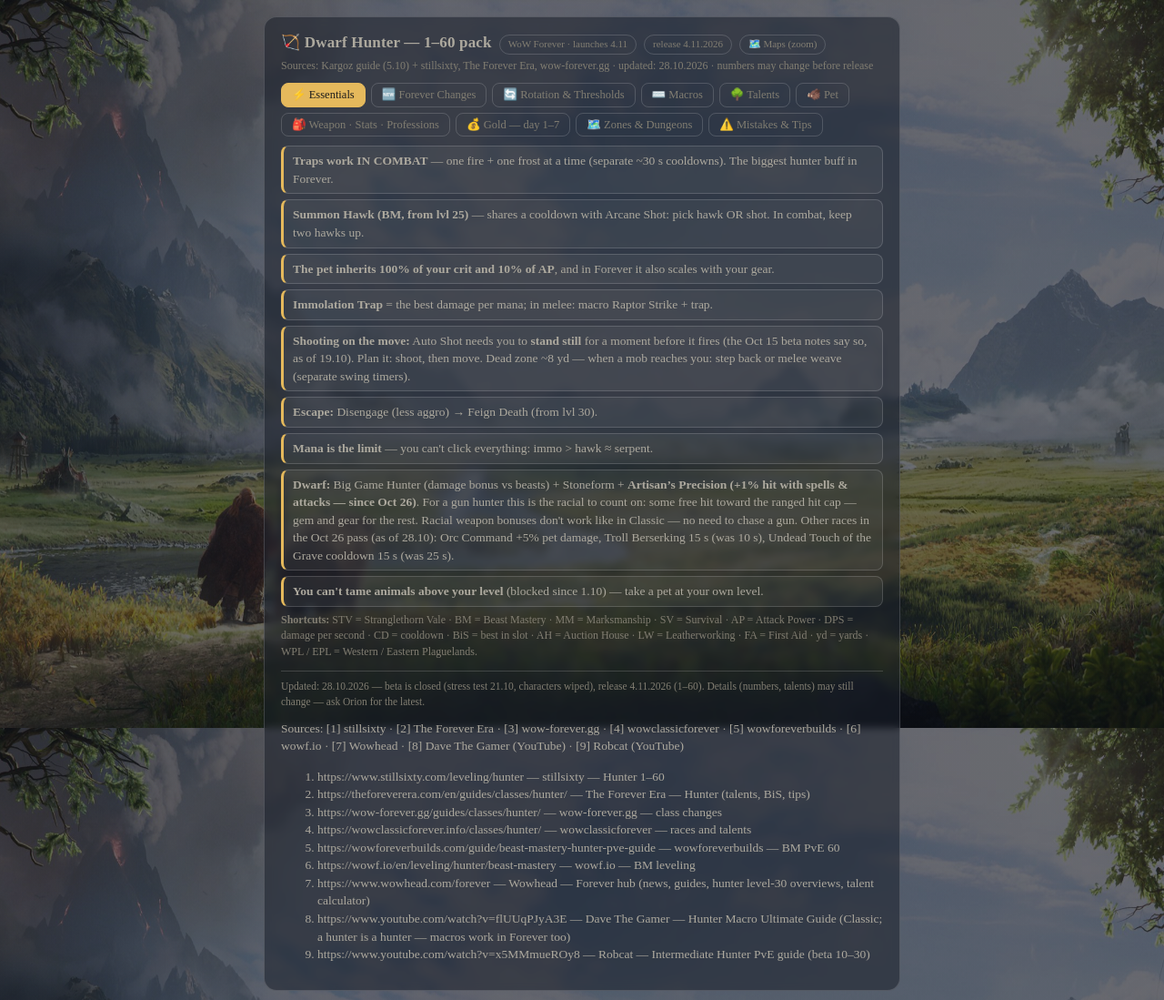
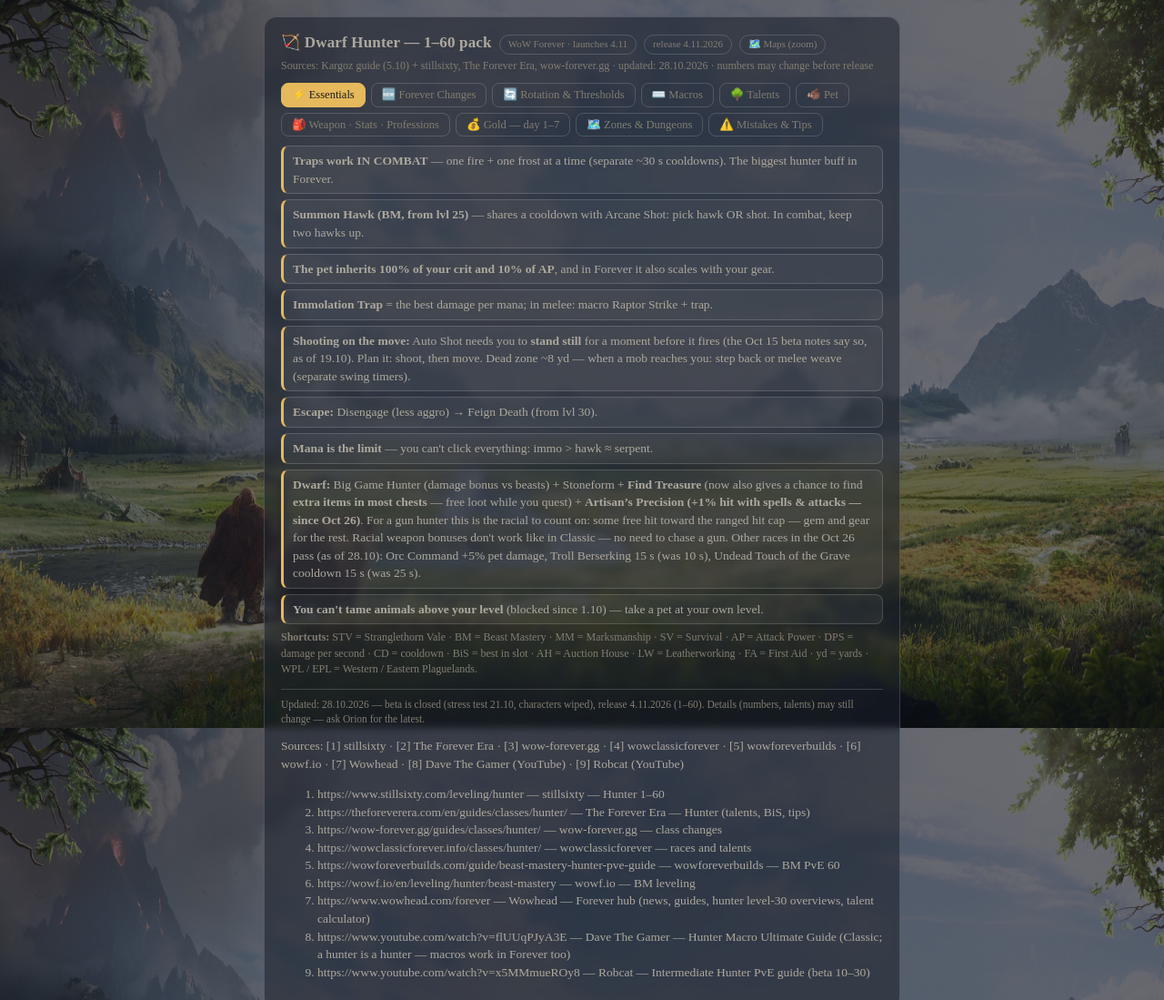
Before and after one commit to RGX78/wow-forever-hunter, a plain HTML site: page index.html in a window 1280 px wide. Shown: the top 1099 px of the page at 91% size. Drawn offline with Linux system fonts and the light colour scheme.

Commit message:
digest(VPS): add missing dwarf Find Treasure racial bonus

```diff
--- a/index.html
+++ b/index.html
@@ -121,7 +121,7 @@
       <li><b>Shooting on the move:</b> Auto Shot needs you to <b>stand still</b> for a moment before it fires (the Oct&nbsp;15 beta notes say so, as of 19.10). Plan it: shoot, then move. Dead zone ~8&nbsp;yd — when a mob reaches you: step back or melee weave (separate swing timers).</li>
       <li><b>Escape:</b> Disengage (less aggro) → Feign Death (from lvl 30).</li>
       <li><b>Mana is the limit</b> — you can't click everything: immo &gt; hawk ≈ serpent.</li>
-      <li><b>Dwarf:</b> Big Game Hunter (damage bonus vs beasts) + Stoneform + <b>Artisan’s Precision (+1% hit with spells &amp; attacks — since Oct&nbsp;26)</b>. For a gun hunter this is the racial to count on: some free hit toward the ranged hit cap — gem and gear for the rest. Racial weapon bonuses don't work like in Classic — no need to chase a gun. Other races in the Oct&nbsp;26 pass (as of 28.10): Orc Command +5% pet damage, Troll Berserking 15&nbsp;s (was 10&nbsp;s), Undead Touch of the Grave cooldown 15&nbsp;s (was 25&nbsp;s).</li>
+      <li><b>Dwarf:</b> Big Game Hunter (damage bonus vs beasts) + Stoneform + <b>Find Treasure</b> (now also gives a chance to find <b>extra items in most chests</b> — free loot while you quest) + <b>Artisan’s Precision (+1% hit with spells &amp; attacks — since Oct&nbsp;26)</b>. For a gun hunter this is the racial to count on: some free hit toward the ranged hit cap — gem and gear for the rest. Racial weapon bonuses don't work like in Classic — no need to chase a gun. Other races in the Oct&nbsp;26 pass (as of 28.10): Orc Command +5% pet damage, Troll Berserking 15&nbsp;s (was 10&nbsp;s), Undead Touch of the Grave cooldown 15&nbsp;s (was 25&nbsp;s).</li>
       <li><b>You can't tame animals above your level</b> (blocked since 1.10) — take a pet at your own level.</li>
     </ul>
     <p class="note"><b>Shortcuts:</b> STV = Stranglethorn Vale · BM = Beast Mastery · MM = Marksmanship · SV = Survival · AP = Attack Power · DPS = damage per second · CD = cooldown · BiS = best in slot · AH = Auction House · LW = Leatherworking · FA = First Aid · yd = yards · WPL / EPL = Western / Eastern Plaguelands.</p>
@@ -140,7 +140,7 @@
       <tr><td class="k">Scorpid Sting</td><td>−20 Str/Agi → <b>−2% chance for the enemy to hit</b>.</td></tr>
       <tr><td class="k">Pets</td><td>Scale with <b>your gear</b> (not with player buffs); each family has 1 own ability; <b>Aggressive is back</b> (1.10); wolf Furious Howl −40%.</td></tr>
       <tr><td class="k">Stats</td><td>Hit (melee/ranged/spell) and crit are <b>one shared stat each</b>.</td></tr>
-      <tr><td class="k">Races</td><td>Racial weapon bonuses → replaced. <b>Oct&nbsp;26 final tuning (as of 28.10):</b> dwarf lost Earth Fury (2% crit dmg) and gained <b>Artisan’s Precision +1% hit</b> — a free step toward the hit cap. Human: Ruthless crit 2%→1%, Human Spirit 5%→10%. Orc: Savage (1% crit) gone, <b>Command +5% hunter/warlock pet damage</b>, <b>Blood Fury cooldown cut to 2 min</b> (the notes say “reduced to 2…”, as of 28.10). Troll: <b>Berserking lasts 15&nbsp;s</b> (was 10&nbsp;s) — a longer haste window for your shots and your pet. Undead: <b>Touch of the Grave</b> internal cooldown cut to <b>15&nbsp;s</b> (was 25&nbsp;s). Tauren: Plainsrunning 2%/stack up to <b>60%</b> (no mounted bonus), Endurance 5% HP only. Skyborne: <b>Wind Blessed haste 3%</b> (was 1%), Skysight 15% move (30% while Charged) and castable while moving, Read Leyline 50% (100% while Attuned, 1&nbsp;h, through death) and castable while moving, min duration 30&nbsp;s. Dwarf keeps Big Game Hunter + Stoneform.</td></tr>
+      <tr><td class="k">Races</td><td>Racial weapon bonuses → replaced. <b>Oct&nbsp;26 final tuning (as of 28.10):</b> dwarf lost Earth Fury (2% crit dmg) and gained <b>Artisan’s Precision +1% hit</b> — a free step toward the hit cap. Human: Ruthless crit 2%→1%, Human Spirit 5%→10%. Orc: Savage (1% crit) gone, <b>Command +5% hunter/warlock pet damage</b>, <b>Blood Fury cooldown cut to 2 min</b> (the notes say “reduced to 2…”, as of 28.10). Troll: <b>Berserking lasts 15&nbsp;s</b> (was 10&nbsp;s) — a longer haste window for your shots and your pet. Undead: <b>Touch of the Grave</b> internal cooldown cut to <b>15&nbsp;s</b> (was 25&nbsp;s). Tauren: Plainsrunning 2%/stack up to <b>60%</b> (no mounted bonus), Endurance 5% HP only. Skyborne: <b>Wind Blessed haste 3%</b> (was 1%), Skysight 15% move (30% while Charged) and castable while moving, Read Leyline 50% (100% while Attuned, 1&nbsp;h, through death) and castable while moving, min duration 30&nbsp;s. Dwarf keeps Big Game Hunter + Stoneform, and <b>Find Treasure now also gives a chance to find extra items in most chests</b>.</td></tr>
       <tr><td class="k">Feign Death</td><td>"up to 6 min" → <i>if you don't cancel it, after 6 min you actually die</i> — yes, really (per beta data 😄).</td></tr>
       <tr><td class="k">Downranking</td><td>Using a low-rank shot/spell is <b>much weaker</b> since the Oct&nbsp;1 beta build: spells far below your level get less from spell power and <b>rarely trigger talents</b> (a rank 1 Frostbolt at 60 can't trigger Frostbite). Always use your top rank (as of 14.10).</td></tr>
       <tr><td class="k">Premade groups</td><td>In <b>Battlegrounds</b>, a group queued as a premade <b>only meets other premades</b> — no more farming solo players (Wowhead, Oct&nbsp;18, as of 19.10).</td></tr>
@@ -153,7 +153,7 @@
     <p class="note"><b>Roleplay-PvP ruleset is confirmed for launch (as of 26.10):</b> Blizzard first said on the podcast that RP-PvP wasn't planned, then changed its mind — <b>RP-PvP will be in WoW Forever on the Nov&nbsp;4 launch</b>, and Blizzard is working to make it selectable during <b>early name reservation from Oct&nbsp;27</b>. The lineup is now <b>Normal, PvP, Roleplaying, Roleplay-PvP and Hardcore</b>. Only matters if you want roleplay <i>and</i> open-world PvP on the same server; for a normal hunter, <b>Normal (PvE)</b> is still the safe pick (Official WoW forums + Blizzard news, via wowforeverbuilds).</p>
     <p class="note"><b>Level 30 beta PvP event — The Forever Open (as of 15.10):</b> a community <b>1v1 duel tournament</b> with a <b>$100,000</b> prize pool runs <b>October 17–18</b>: level&nbsp;30 <b>Horde</b> characters on the <b>PvP ruleset</b>. It's run by Tips&nbsp;Out, Esfand and Xaryu, <b>not Blizzard</b>. Qualifiers Oct&nbsp;17, finals Oct&nbsp;18. <b>Watch:</b> <a href="https://www.twitch.tv/esfandtv" target="_blank">twitch.tv/esfandtv</a> + <a href="https://www.twitch.tv/xaryu" target="_blank">twitch.tv/xaryu</a> — cast by Xaryu &amp; Asmongold, co-streams welcome. Winner takes $50,000; best player of each class $5,555. If it goes well: a lvl-60 tournament on live follows, and Tips&nbsp;Out aims at a $1,000,000 Mak'gora once Hardcore arrives.</p>
     <p class="note"><b>Early name reservation — open since Oct&nbsp;27, 18:00 CET, runs to Nov&nbsp;3 (as of 28.10):</b> before launch you can <b>reserve names for up to three characters</b>. In Europe it opened <b>Oct&nbsp;27 at 18:00 CET</b> and runs until <b>Nov&nbsp;3</b> (North America: 1:00 p.m. PDT on Oct&nbsp;27; Korea and Taiwan: 07:00 local on Oct&nbsp;28). <b>Careful: those three characters are a total across all rulesets for the whole week</b> — put two on a PvP ruleset and you have one left anywhere else, so don't waste them on names you won't play. It also <b>needs one of the paid upgrades</b> and only works on the WoW account the purchase was made for. Blizzard is also working to make <b>Roleplay-PvP selectable</b> in the reservation during the week. Do it if you want a specific hunter name, because on <b>Nov&nbsp;4</b> (the confirmed launch day) everyone else is grabbing theirs at the same moment — this is the only way to lock a name before launch (Blizzard news: “Claim Your World of Warcraft: Forever Character Names” + wowforeverbuilds, Oct&nbsp;26–27).</p>
-    <p class="note"><b>Recent beta tuning (as of 27.10):</b> the Oct&nbsp;8 balance pass changed 14 buffs, 13 nerfs and 12 other things across 347 items — <b>Hunter got 6 changes</b>. A newer update landed Oct&nbsp;10. The beta client kept getting new builds (<b>1.60.1.70340</b> and <b>70391</b> on Oct&nbsp;13, then <b>70374</b>, then <b>1.60.1.70425</b> and <b>70450</b> on Oct&nbsp;16, and the newest is <b>1.60.1.70532</b>) — so far <b>none of them report any hunter talent or spell changes</b>, and they follow the Midnight 12.1.5 patch, not Forever. The <b>Oct&nbsp;26 dev notes</b> (the final racial pass) brought no new hunter ability numbers either — the hunter abilities are the same as before. The beta is now closed, so these numbers are <b>not expected to change much before launch</b> on Nov&nbsp;4 — but Blizzard can still change things in patch notes.</p>
+    <p class="note"><b>Recent beta tuning (as of 28.10):</b> the Oct&nbsp;8 balance pass changed 14 buffs, 13 nerfs and 12 other things across 347 items — <b>Hunter got 6 changes</b>. A newer update landed Oct&nbsp;10. The beta client kept getting new builds (<b>1.60.1.70340</b> and <b>70391</b> on Oct&nbsp;13, then <b>70374</b>, then <b>1.60.1.70425</b> and <b>70450</b> on Oct&nbsp;16, and the newest is <b>1.60.1.70532</b>) — so far <b>none of them report any hunter talent or spell changes</b>, and they follow the Midnight 12.1.5 patch, not Forever. The <b>Oct&nbsp;26 dev notes</b> (the final racial pass) brought no new hunter ability numbers either — the hunter abilities are the same as before. The beta is now closed, so these numbers are <b>not expected to change much before launch</b> on Nov&nbsp;4 — but Blizzard can still change things in patch notes.</p>
     <p class="note"><b>You can pre-install the game now (as of 26.10):</b> the WoW Forever client can already be downloaded before the Nov&nbsp;4 launch — Blizzard's own version service shows build <b>1.60.1.70532</b>. In the <b>Battle.net app</b> pick WoW, open the <b>Game Version menu</b> above the Play button and choose WoW Forever. If the <b>Install button is greyed out</b>, try: switch to the <b>WoW account the upgrade was bought on</b>, turn <b>off the new Battle.net layout</b>, or restart the app. Do this before launch day so you don't lose hours downloading while everyone else is leveling (Blizzard news + wowforeverbuilds, Oct&nbsp;26).</p>
     <p class="note"><b>Layering on the servers (as of 18.10):</b> Wowhead reported on Oct&nbsp;17 that Forever uses <b>layering</b> — several copies of the same zone on one realm. What it means for you: a <b>rare pet you want to tame, a quest mob or a herb node</b> can be alive on another layer and missing on yours. Fix: ask in chat for an invite from a player on that layer (a group invite usually pulls you onto their layer), then tame or quest. Layering is temporary and goes away when the population drops.</p>
     <p class="note"><b>Official Oct&nbsp;15 beta notes — hunter-friendly fix (as of 16.10):</b> Blizzard (Kaivax) posted the change log for build&nbsp;<b>70425</b>. It brings <b>no hunter class changes</b>, but one bug fix matters in the field: <b>creatures now regenerate health properly when out of combat</b> — so mobs you pulled, ran from and left low won't stay weakened forever, and neither will your pet. The rest of the log is small: fog brightness at low shadow settings, a Kirin Tor reputation fix for Horde, and Horde holding the Night Watchman's Torch.</p>
```
Also changed, not shown: sciaga-hunter.html (+3 -3 lines), 2 other files.
